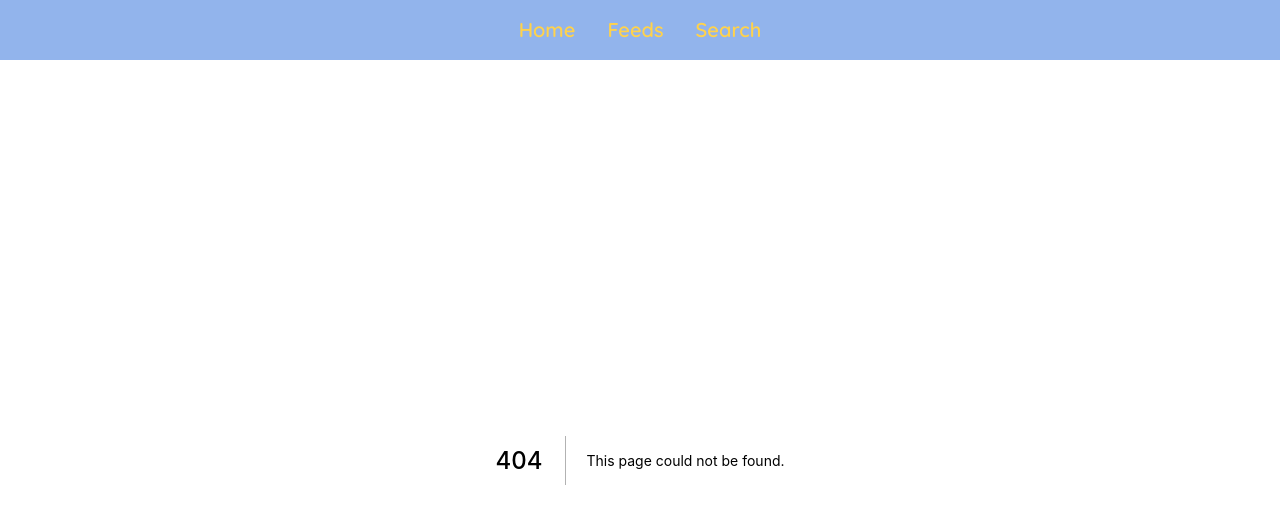
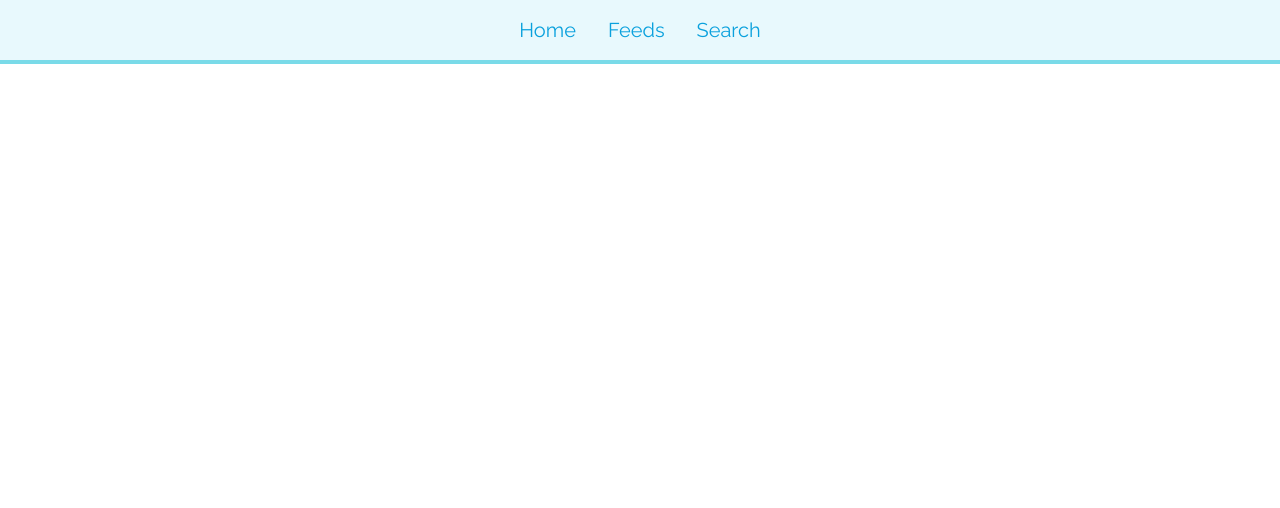
Before and after one commit to RoshanRv/NextJS-News-App, a Next.js app: page /feeds in a window 1280 px wide. Before the commit this address had no page. Shown: the top 508 px of the page. Built offline with nearby package versions, Linux system fonts and the light colour scheme.

Commit message:
homepage created

```diff
--- a/components/Nav.jsx
+++ b/components/Nav.jsx
@@ -3,7 +3,7 @@ import React from 'react'
 
 const Nav = () => {
   return (
-    <nav className='flex justify-around items-center text-dSec bg-dPri text-xl font-disp p-4'>
+    <nav className='flex justify-around items-center bg-lSec text-lPri border-b-4 border-dSec text-xl font-disp p-4'>
         <div className='flex gap-x-8 items-center'>
             <Link href={'/'}  ><a className='' >Home</a></Link>
             <Link href={'/feeds'}  ><a className='' >Feeds</a></Link>
--- /dev/null
+++ b/components/NewsBox.jsx
@@ -0,0 +1,19 @@
+import Image from 'next/image'
+import React from 'react'
+import Link from 'next/link'
+
+const NewsBox = ({data}) => {
+  return (
+    <div className=' border-4 rounded-lg overflow-hidden hover:scale-105 transition-all border-lPri flex flex-col shadow-lg shadow-lPri'>
+        <div className='' >
+            {!!data?.urlToImage&&<img src={data?.urlToImage} className=' object-cover w-full h-80 transition-all' />}
+        </div>
+        <div className='bg-lPri flex flex-col h-full p-4' >
+            <a target={'_blank'} rel="noopener noreferrer" href={data.url}><h1 className='my-4  text-white text-2xl font-bold hover:underline underline-offset-2 decoration-lSec' >{data?.title}</h1></a>
+            <p className='my-1 text-lSec text-md' >{data?.description}</p>
+        </div>
+    </div>
+  )
+}
+
+export default NewsBox
--- a/pages/_document.js
+++ b/pages/_document.js
@@ -6,7 +6,7 @@ class MyDocument extends Document {
       <Html>
         <Head>
           <link
-            href="https://fonts.googleapis.com/css2?family=Quicksand:wght@600;700&display=swap"
+            href="https://fonts.googleapis.com/css2?family=Raleway:wght@400;600&display=swap"
             rel="stylesheet"
           />
         </Head>
--- /dev/null
+++ b/pages/feeds/index.jsx
@@ -0,0 +1,14 @@
+import React from 'react'
+
+const index = () => {
+  return (
+      <>
+        <main>
+
+        </main>
+      </>
+
+  )
+}
+
+export default index
--- a/pages/index.jsx
+++ b/pages/index.jsx
@@ -1,6 +1,7 @@
 import Head from 'next/head'
 import Image from 'next/image'
 import axios from 'axios'
+import NewsBox from '../components/NewsBox'
 
 export default function Home({articles,totalResults}) {
 
@@ -9,8 +10,16 @@ export default function Home({articles,totalResults}) {
   return (
     <>
 
-      <main className='flex flex-col justify-center items-center font-disp' >
-          <h1 className="text-6xl my-3 text-dSec font-bold underline underline-offset-4 decoration-dPri ">Latest News</h1>
+      <main className='flex flex-col justify-center items-center font-disp bg-lSec' >
+          <h1 className="text-5xl my-6 text-lPri font-bold underline underline-offset-4 decoration-dSec ">Latest News</h1>
+
+          <section  className='grid lg:grid-cols-3 md:grid-cols-2 grid-cols-1 gap-10 lg:gap-12 mt-10 p-4'>
+            {articles.map((article,i)=><NewsBox key={i} data={article} />)}
+            <div className="w-full h-full bg-lPri rounded-lg hover:scale-105 transition-all flex justify-center items-center">
+              <h1 className="text-5xl text-white">Browse More</h1>
+            </div>
+          </section>
+
       </main>
 
     </>
--- a/tailwind.config.js
+++ b/tailwind.config.js
@@ -6,14 +6,14 @@ module.exports = {
   ],
   theme: {
     fontFamily: {
-      'disp':['Quicksand']
+      'disp':['Raleway']
     },
     extend: {
       colors:{
-        // "lPri":'#000',
-        "dPri":'#92B4EC',
-        "lSec":'#FFE69A',
-        "dSec":'#FFD24C',
+        "lPri":'#0AA1DD',
+        "dPri":'#2155CD',
+        "lSec":'#E8F9FD',
+        "dSec":'#79DAE8',
       }
     },
   },
```
